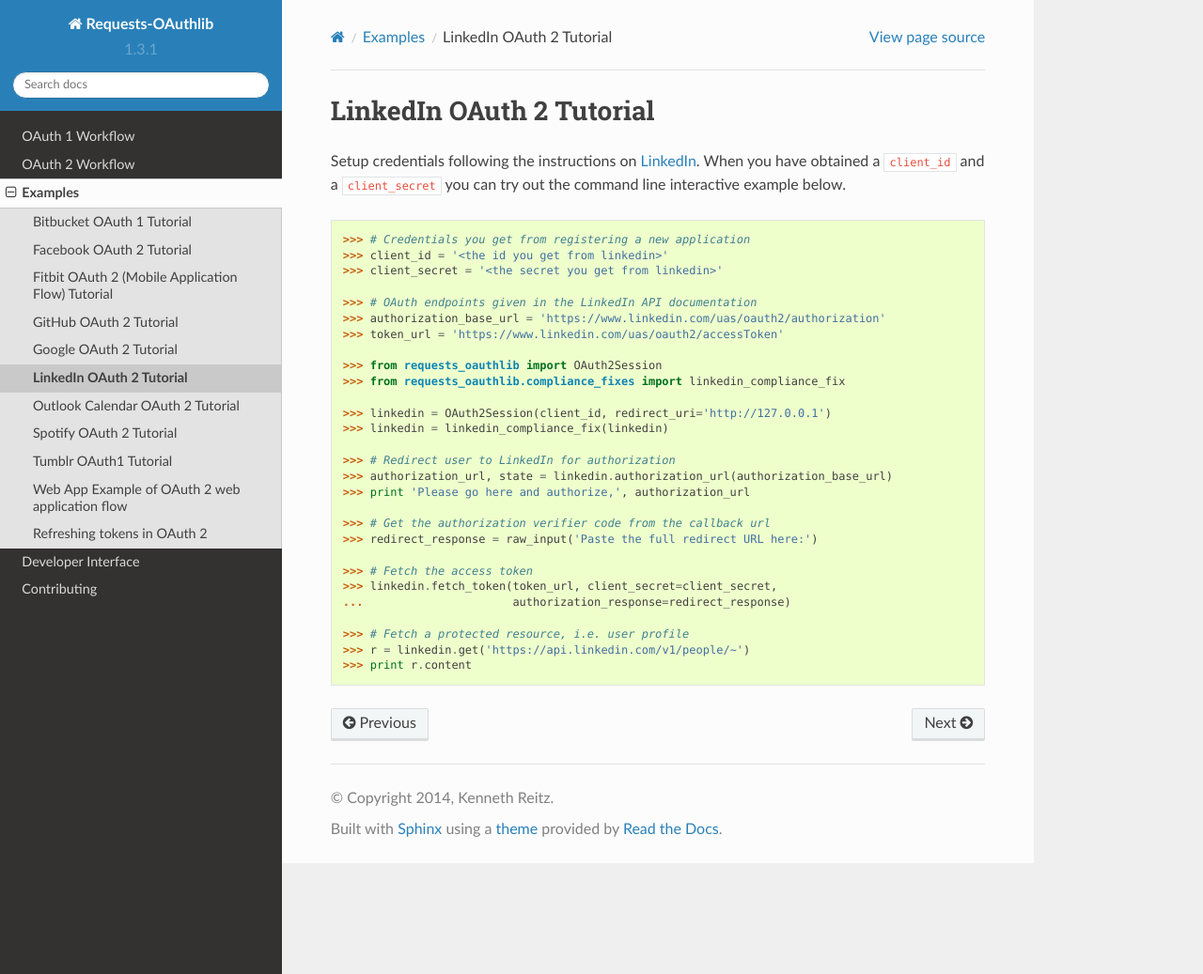
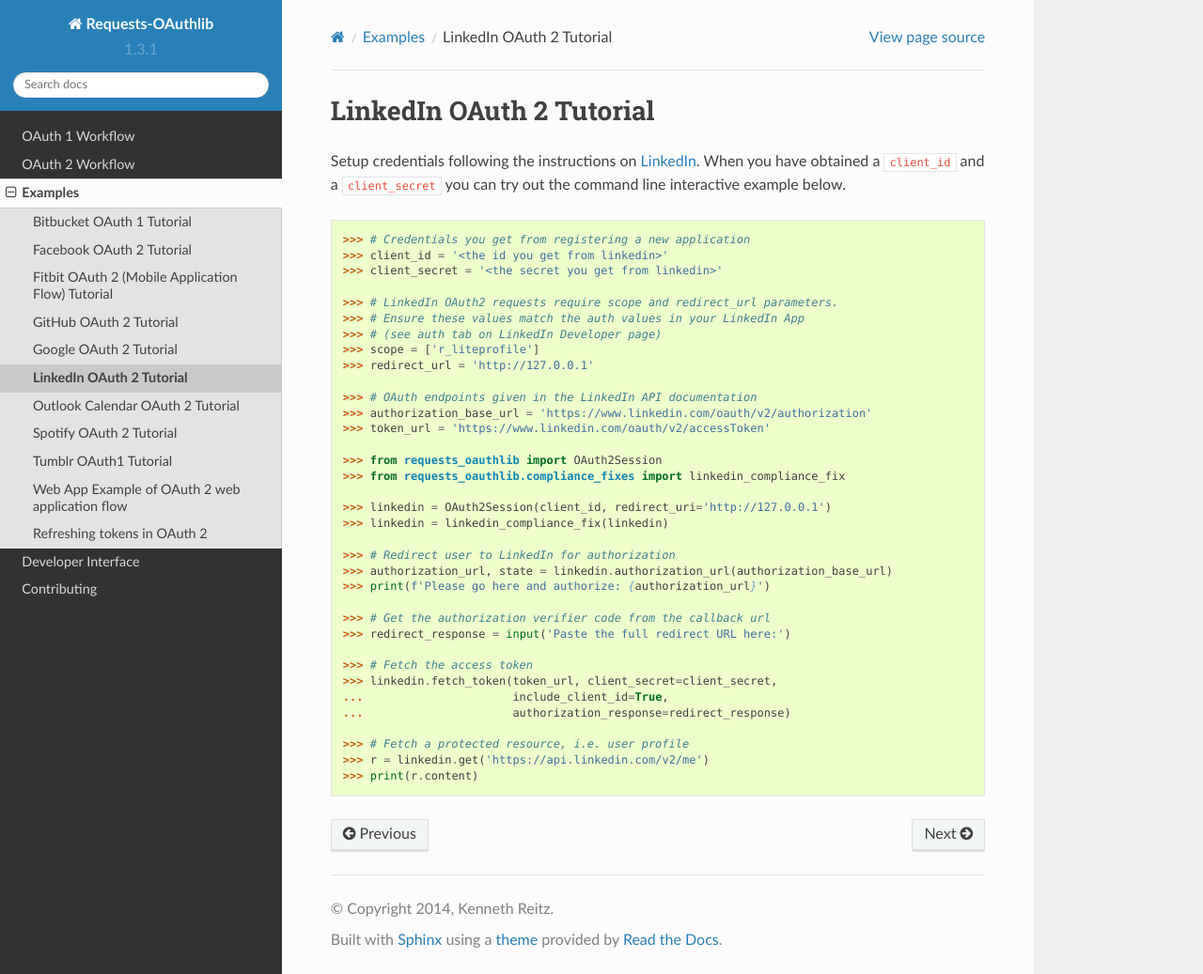
Before and after one commit to requests/requests-oauthlib, a Sphinx documentation site: the page built from docs/examples/linkedin.rst, in a window 1280 px wide and 1037 px high. Shown: the whole window at 94% size. Built offline with Sphinx 7.4.7 and the Read the Docs theme 2.0.0, drawn with Linux system fonts in a browser that asks for light colours.

```diff
--- a/AUTHORS.rst
+++ b/AUTHORS.rst
@@ -25,3 +25,4 @@
 - Sylvain Marie <sylvain.marie@se.com>
 - Craig Anderson <craiga@craiga.id.au>
 - Hugo van Kemenade <https://github.com/hugovk>
+- Jacques Troussard <https://developerslifefor.me>
--- a/HISTORY.rst
+++ b/HISTORY.rst
@@ -10,7 +10,13 @@
   is provided and ``scope`` is not overridden. Fixes `#408
   <https://github.com/requests/requests-oauthlib/issues/408>`_
 - Add support for Python 3.8-3.10
+- Remove Linkedin compliance fix.
 
+
+v1.3.2 (20 February 2022)
++++++++++++++++++++++++++
+
+- Revert Linkined compliances fix, add deprecation warning.
 
 v1.3.1 (21 January 2022)
 ++++++++++++++++++++++++
--- a/docs/examples/linkedin.rst
+++ b/docs/examples/linkedin.rst
@@ -13,9 +13,15 @@
     >>> client_id = '<the id you get from linkedin>'
     >>> client_secret = '<the secret you get from linkedin>'
 
+    >>> # LinkedIn OAuth2 requests require scope and redirect_url parameters.
+    >>> # Ensure these values match the auth values in your LinkedIn App
+    >>> # (see auth tab on LinkedIn Developer page)
+    >>> scope = ['r_liteprofile']
+    >>> redirect_url = 'http://127.0.0.1'
+
     >>> # OAuth endpoints given in the LinkedIn API documentation
-    >>> authorization_base_url = 'https://www.linkedin.com/uas/oauth2/authorization'
-    >>> token_url = 'https://www.linkedin.com/uas/oauth2/accessToken'
+    >>> authorization_base_url = 'https://www.linkedin.com/oauth/v2/authorization'
+    >>> token_url = 'https://www.linkedin.com/oauth/v2/accessToken'
 
     >>> from requests_oauthlib import OAuth2Session
     >>> from requests_oauthlib.compliance_fixes import linkedin_compliance_fix
@@ -25,15 +31,16 @@
 
     >>> # Redirect user to LinkedIn for authorization
     >>> authorization_url, state = linkedin.authorization_url(authorization_base_url)
-    >>> print 'Please go here and authorize,', authorization_url
+    >>> print(f'Please go here and authorize: {authorization_url}')
 
     >>> # Get the authorization verifier code from the callback url
-    >>> redirect_response = raw_input('Paste the full redirect URL here:')
+    >>> redirect_response = input('Paste the full redirect URL here:')
 
     >>> # Fetch the access token
     >>> linkedin.fetch_token(token_url, client_secret=client_secret,
+    ...                      include_client_id=True,
     ...                      authorization_response=redirect_response)
 
     >>> # Fetch a protected resource, i.e. user profile
-    >>> r = linkedin.get('https://api.linkedin.com/v1/people/~')
-    >>> print r.content
+    >>> r = linkedin.get('https://api.linkedin.com/v2/me')
+    >>> print(r.content)
--- a/requirements-test-27.txt
+++ b/requirements-test-27.txt
@@ -3,3 +3,4 @@
 requests-mock==1.9.3
 requests==2.26.0
 oauthlib[signedtoken]==3.1.0
+Python-Deprecated==1.1.0
--- a/requirements-test.txt
+++ b/requirements-test.txt
@@ -2,3 +2,4 @@
 coveralls==3.2.0
 mock==4.0.3
 requests-mock==1.9.3
+Python-Deprecated==1.1.0
--- a/requirements.txt
+++ b/requirements.txt
@@ -1,2 +1,3 @@
 requests==2.26.0
 oauthlib[signedtoken]==3.1.1
+Python-Deprecated==1.1.0
```
Also changed, not shown: 2 other files.
